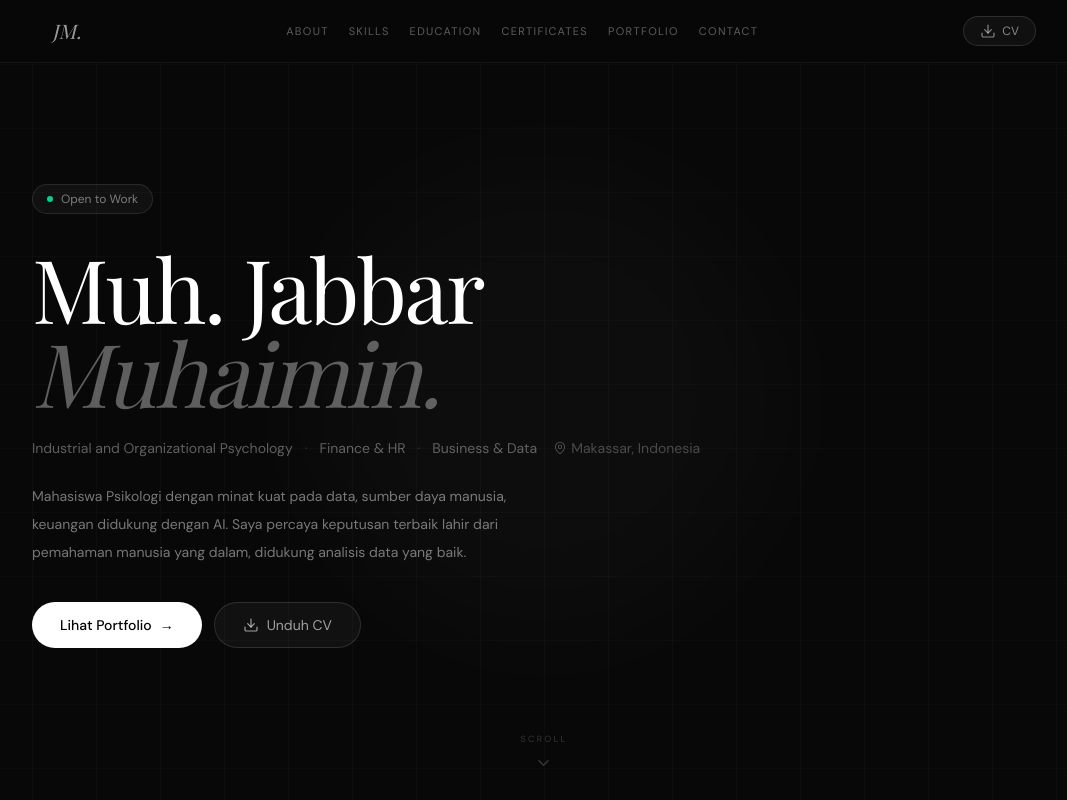
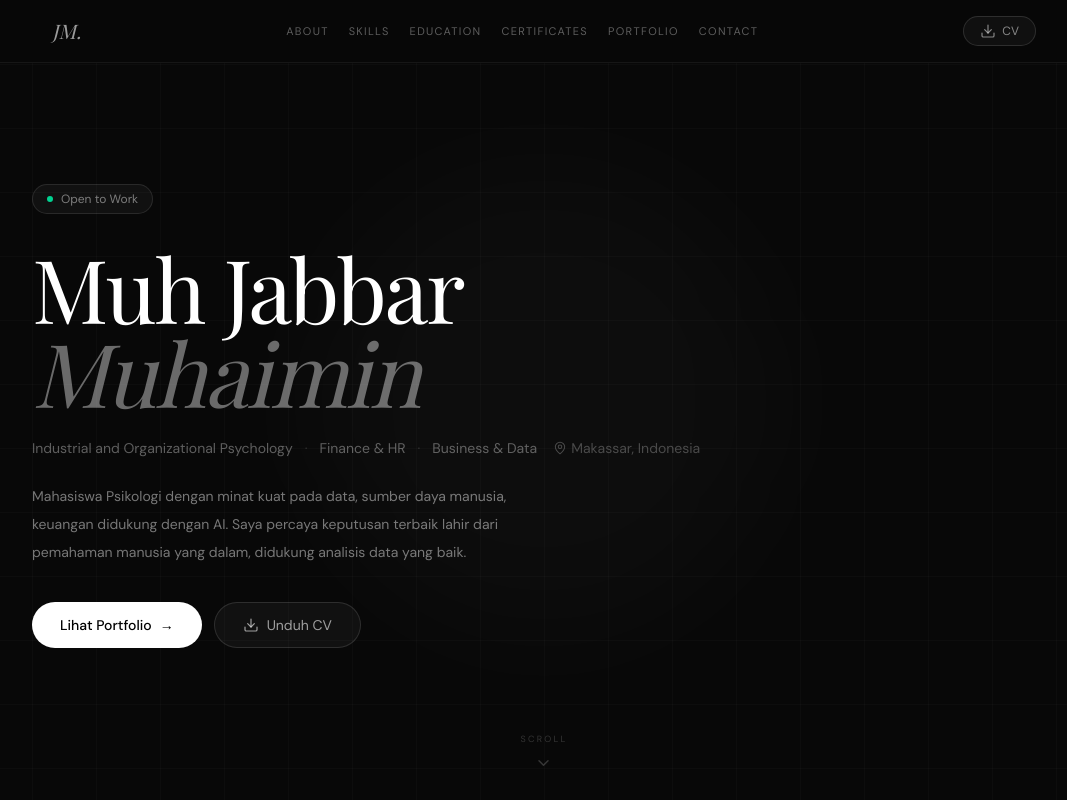
Before and after one commit to Ordinary-7/portofolio2, a Next.js app: page / in a window 1280 px wide. Shown: the top 800 px of the page, without its empty margins (96-1163 px from the left). Built offline with nearby package versions, Linux system fonts and the light colour scheme; a web font is replaced by a local one.

Commit message:
update website

```diff
--- a/app/page.tsx
+++ b/app/page.tsx
@@ -123,11 +123,11 @@ const PORTFOLIO = [
     year: "2024",
   },
   {
-    title: "Studi Disonansi Kognitif",
+    title: "Business Centre",
     tag: "Psikologi · Kualitatif",
     desc: "Penelitian kualitatif tentang gambaran disonansi kognitif pada pemain judi online dewasa awal di Kota Makassar.",
     file: null,
-    thumb: "/DC.png",
+    thumb: "/gemini.png",
     year: "2024",
   },
   // 🔧 Tambahkan proyek baru di bawah ini — salin format di atas
@@ -325,8 +325,8 @@ export default function Portfolio() {
               transition={{ duration: 0.85, delay: 0.1, ease: [0.22, 1, 0.36, 1] }}
               className="ff-serif text-5xl sm:text-7xl lg:text-[88px] leading-[0.95] tracking-tight text-white mb-6"
             >
-              Muh. Jabbar<br />
-              <em className="text-white/35">Muhaimin.</em>
+              Muh Jabbar<br />
+              <em className="text-white/40">Muhaimin </em>
             </motion.h1>
 
             {/* Tag & lokasi */}
```
Also changed, not shown: 1 other file (tests, documents, lock files or other folders).
